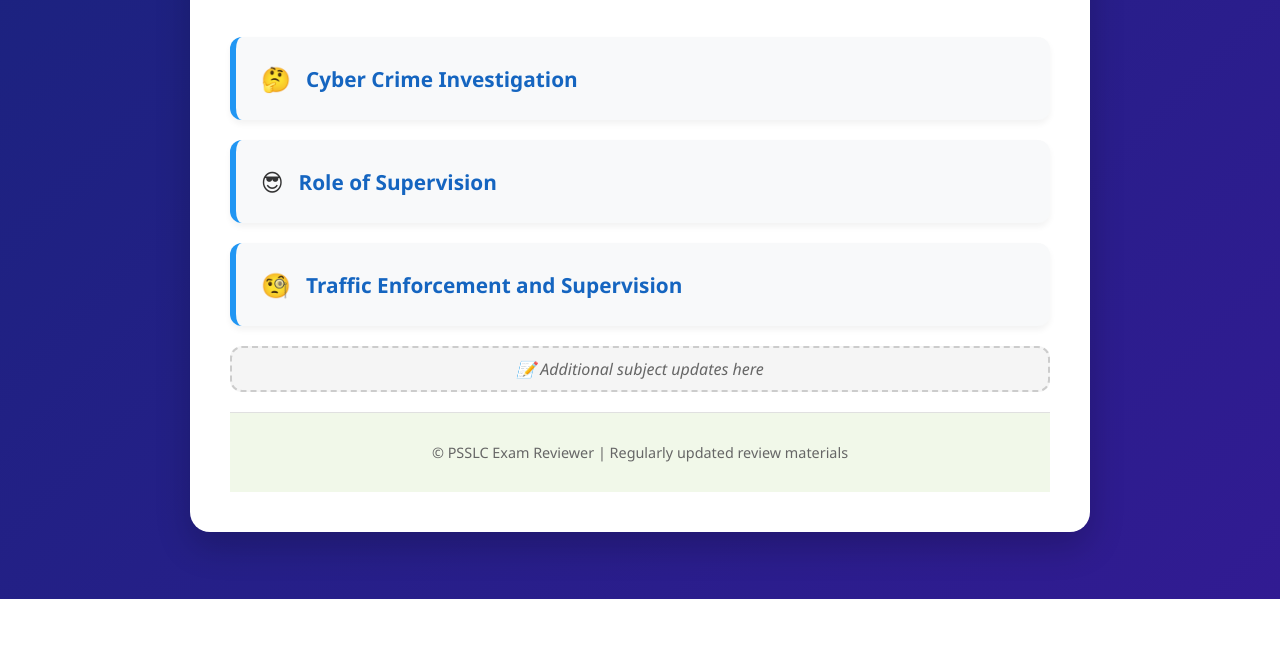
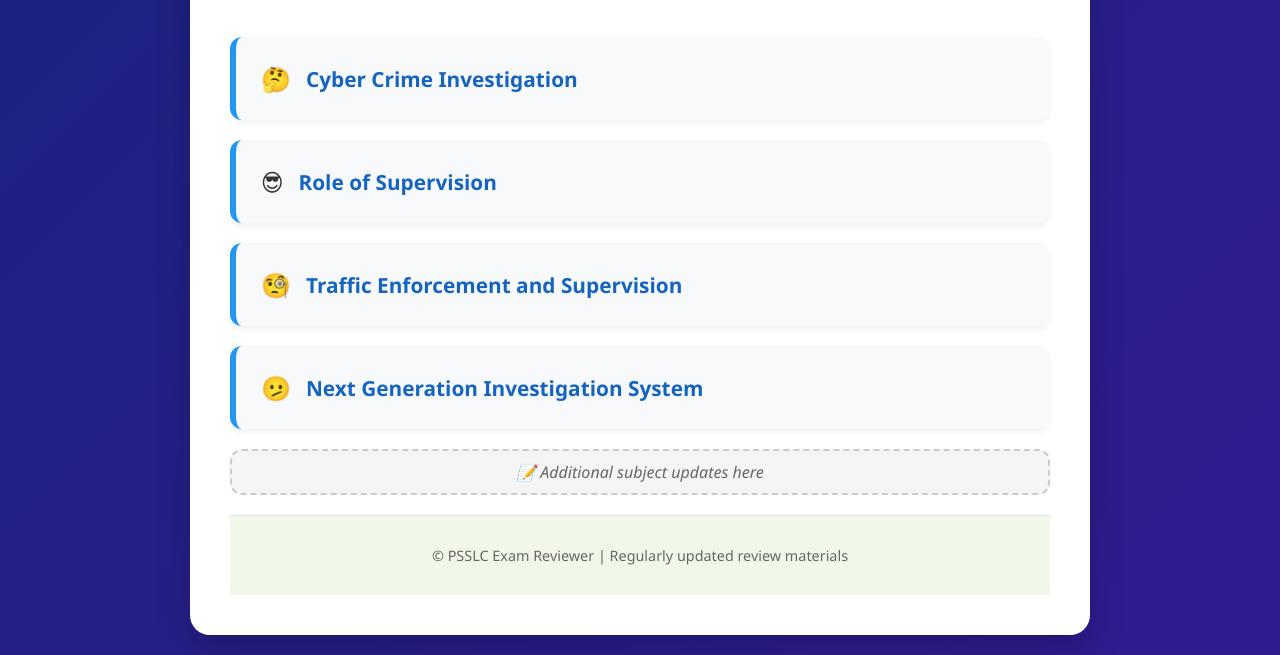
Before and after one commit to rekzbanz02-arch/psslc-reviewer-page, a plain HTML site: page index.html in a window 1280 px wide. Shown: the part 201-856 px from the top of the page. Before the commit the page ends 800 px from the top, so only its background shows below. Drawn offline with Linux system fonts and the light colour scheme.

Commit message:
Update index.html

```diff
--- a/index.html
+++ b/index.html
@@ -112,6 +112,10 @@
             content: '🧐';
         }
 
+        .subject-card:nth-child(4)::before {
+            content: '🫤';
+        }
+
         /* Empty card for future links */
         .empty-card {
             background: #f5f5f5;
@@ -221,6 +225,12 @@
                 </a>
             </div>
 
+            <div class="subject-card">
+                <a href="https://rekzbanz02-arch.github.io/ngis/" target="_blank" rel="noopener noreferrer">
+                    Next Generation Investigation System
+                </a>
+            </div>
+
             <!-- Room for additional links - Copy and modify this block for new links -->
             <div class="empty-card">
                 📝 Additional subject updates here
```
